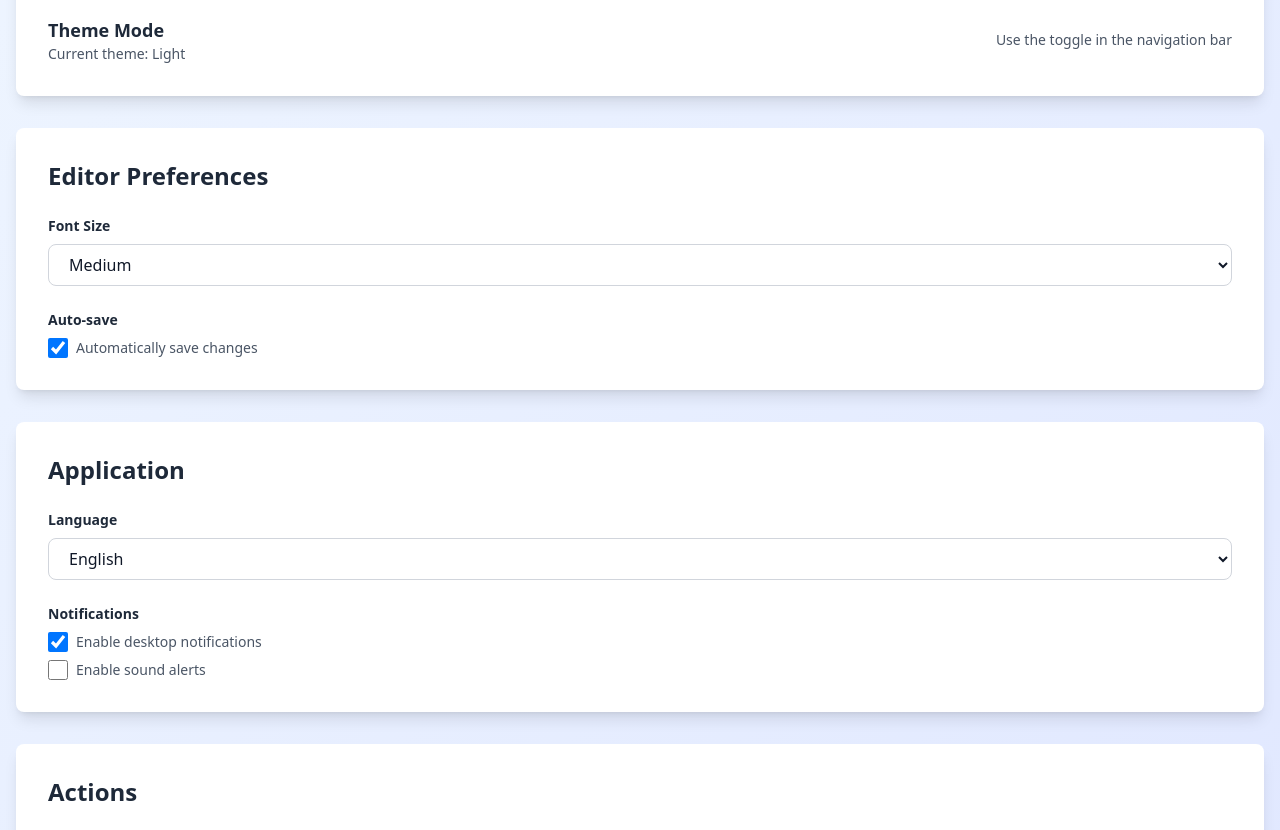
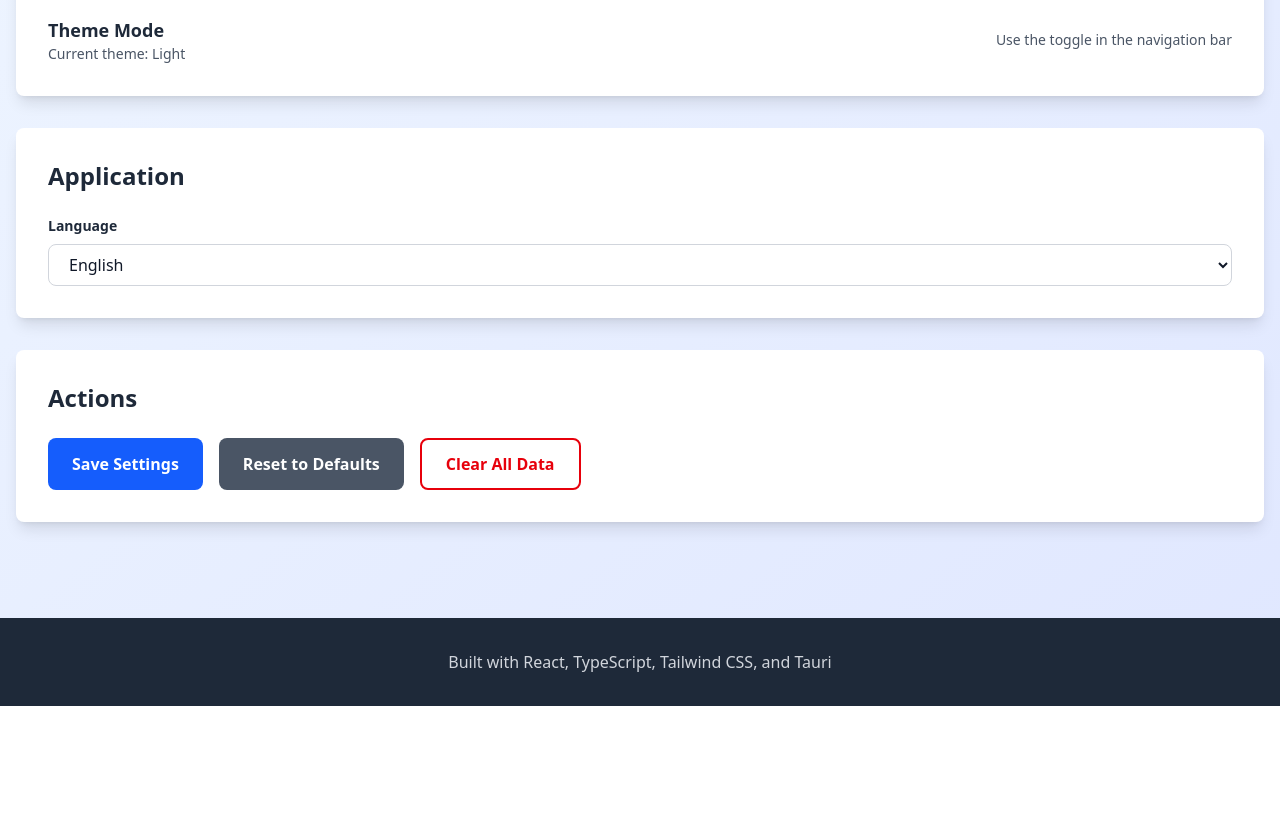
Before and after one commit to marouane-dev75/ai-writer, a React (Vite) app: page /settings in a window 1280 px wide. Shown: the part 340-1170 px from the top of the page. After the commit the page ends 1046 px from the top, so only its background shows below. Built offline with nearby package versions, Linux system fonts and the light colour scheme.

Commit message:
simplify css

```diff
--- a/src/pages/ComponentShowcasePage.tsx
+++ b/src/pages/ComponentShowcasePage.tsx
@@ -5,7 +5,7 @@ export const ComponentShowcasePage = () => {
       <div className="grid grid-cols-1 md:grid-cols-2 lg:grid-cols-3 gap-6 mb-12">
         {/* Card 1 */}
         <div className="bg-white dark:bg-gray-800 rounded-lg shadow-lg dark:ring-gray-700 p-6 hover:shadow-xl transition-shadow duration-300">
-          <div className="w-12 h-12 bg-primary rounded-full flex items-center justify-center mb-4">
+          <div className="w-12 h-12 bg-blue-500 rounded-full flex items-center justify-center mb-4">
             <span className="text-white text-xl font-bold">1</span>
           </div>
           <h2 className="text-xl font-semibold text-gray-800 dark:text-white mb-2">
@@ -31,7 +31,7 @@ export const ComponentShowcasePage = () => {
 
         {/* Card 3 */}
         <div className="bg-white dark:bg-gray-800 rounded-lg shadow-lg dark:ring-gray-700 p-6 hover:shadow-xl transition-shadow duration-300">
-          <div className="w-12 h-12 bg-info rounded-full flex items-center justify-center mb-4">
+          <div className="w-12 h-12 bg-cyan-500 rounded-full flex items-center justify-center mb-4">
             <span className="text-white text-xl font-bold">3</span>
           </div>
           <h2 className="text-xl font-semibold text-gray-800 dark:text-white mb-2">
@@ -100,22 +100,22 @@ export const ComponentShowcasePage = () => {
           Badges & Tags
         </h2>
         <div className="flex flex-wrap gap-3">
-          <span className="px-4 py-2 bg-primary-light text-primary-dark rounded-full text-sm font-semibold">
+          <span className="px-4 py-2 bg-blue-100 text-blue-800 rounded-full text-sm font-semibold">
             Primary Badge
           </span>
-          <span className="px-4 py-2 bg-success-light text-success-dark rounded-full text-sm font-semibold">
+          <span className="px-4 py-2 bg-green-100 text-green-800 rounded-full text-sm font-semibold">
             Success Badge
           </span>
-          <span className="px-4 py-2 bg-warning-light text-warning-dark rounded-full text-sm font-semibold">
+          <span className="px-4 py-2 bg-yellow-100 text-yellow-800 rounded-full text-sm font-semibold">
             Warning Badge
           </span>
-          <span className="px-4 py-2 bg-danger-light text-danger-dark rounded-full text-sm font-semibold">
+          <span className="px-4 py-2 bg-red-100 text-red-800 rounded-full text-sm font-semibold">
             Danger Badge
           </span>
-          <span className="px-4 py-2 bg-info-light text-info-dark rounded-full text-sm font-semibold">
+          <span className="px-4 py-2 bg-cyan-100 text-cyan-800 rounded-full text-sm font-semibold">
             Info Badge
           </span>
-          <span className="px-4 py-2 bg-secondary-light text-secondary-dark rounded-full text-sm font-semibold">
+          <span className="px-4 py-2 bg-gray-100 text-gray-800 rounded-full text-sm font-semibold">
             Secondary Badge
           </span>
         </div>
--- a/src/pages/SettingsPage.tsx
+++ b/src/pages/SettingsPage.tsx
@@ -38,40 +38,6 @@ export const SettingsPage = () => {
         </div>
       </div>
 
-      {/* Editor Settings */}
-      <div className="bg-white dark:bg-gray-800 rounded-lg shadow-lg dark:ring-gray-700 p-8 mb-8">
-        <h2 className="text-2xl font-bold text-gray-800 dark:text-white mb-6">
-          Editor Preferences
-        </h2>
-        <div className="space-y-6">
-          <div>
-            <label className="block text-sm font-semibold text-gray-800 dark:text-white mb-2">
-              Font Size
-            </label>
-            <select className="w-full px-4 py-2 bg-white dark:bg-gray-700 border border-gray-300 dark:border-gray-600 rounded-lg text-gray-900 dark:text-white focus:ring-2 focus:ring-blue-500">
-              <option>Small</option>
-              <option selected>Medium</option>
-              <option>Large</option>
-            </select>
-          </div>
-          <div>
-            <label className="block text-sm font-semibold text-gray-800 dark:text-white mb-2">
-              Auto-save
-            </label>
-            <div className="flex items-center gap-2">
-              <input
-                type="checkbox"
-                defaultChecked
-                className="w-5 h-5 text-blue-600 bg-white dark:bg-gray-700 border-gray-300 dark:border-gray-600 rounded focus:ring-blue-500"
-              />
-              <span className="text-sm text-gray-600 dark:text-gray-300">
-                Automatically save changes
-              </span>
-            </div>
-          </div>
-        </div>
-      </div>
-
       {/* Application Settings */}
       <div className="bg-white dark:bg-gray-800 rounded-lg shadow-lg dark:ring-gray-700 p-8 mb-8">
         <h2 className="text-2xl font-bold text-gray-800 dark:text-white mb-6">
@@ -88,32 +54,6 @@ export const SettingsPage = () => {
               <option>French</option>
               <option>German</option>
             </select>
-          </div>
-          <div>
-            <label className="block text-sm font-semibold text-gray-800 dark:text-white mb-2">
-              Notifications
-            </label>
-            <div className="space-y-2">
-              <div className="flex items-center gap-2">
-                <input
-                  type="checkbox"
-                  defaultChecked
-                  className="w-5 h-5 text-blue-600 bg-white dark:bg-gray-700 border-gray-300 dark:border-gray-600 rounded focus:ring-blue-500"
-                />
-                <span className="text-sm text-gray-600 dark:text-gray-300">
-                  Enable desktop notifications
-                </span>
-              </div>
-              <div className="flex items-center gap-2">
-                <input
-                  type="checkbox"
-                  className="w-5 h-5 text-blue-600 bg-white dark:bg-gray-700 border-gray-300 dark:border-gray-600 rounded focus:ring-blue-500"
-                />
-                <span className="text-sm text-gray-600 dark:text-gray-300">
-                  Enable sound alerts
-                </span>
-              </div>
-            </div>
           </div>
         </div>
       </div>
--- a/src/theme/theme.css
+++ b/src/theme/theme.css
@@ -1,198 +1,3 @@
 @import "tailwindcss";
 
 @custom-variant dark (&:where(.dark, .dark *));
-
-/* Custom Theme Variables */
-:root {
-  /* Primary Colors */
-  --color-primary-50: #eff6ff;
-  --color-primary-100: #dbeafe;
-  --color-primary-200: #bfdbfe;
-  --color-primary-300: #93c5fd;
-  --color-primary-400: #60a5fa;
-  --color-primary-500: #3b82f6;
-  --color-primary-600: #2563eb;
-  --color-primary-700: #1d4ed8;
-  --color-primary-800: #1e40af;
-  --color-primary-900: #1e3a8a;
-  --color-primary-950: #172554;
-
-  /* Secondary Colors */
-  --color-secondary-50: #f9fafb;
-  --color-secondary-100: #f3f4f6;
-  --color-secondary-200: #e5e7eb;
-  --color-secondary-300: #d1d5db;
-  --color-secondary-400: #9ca3af;
-  --color-secondary-500: #6b7280;
-  --color-secondary-600: #4b5563;
-  --color-secondary-700: #374151;
-  --color-secondary-800: #1f2937;
-  --color-secondary-900: #111827;
-  --color-secondary-950: #030712;
-
-  /* Success Colors */
-  --color-success-50: #f0fdf4;
-  --color-success-100: #dcfce7;
-  --color-success-200: #bbf7d0;
-  --color-success-300: #86efac;
-  --color-success-400: #4ade80;
-  --color-success-500: #22c55e;
-  --color-success-600: #16a34a;
-  --color-success-700: #15803d;
-  --color-success-800: #166534;
-  --color-success-900: #14532d;
-  --color-success-950: #052e16;
-
-  /* Danger Colors */
-  --color-danger-50: #fef2f2;
-  --color-danger-100: #fee2e2;
-  --color-danger-200: #fecaca;
-  --color-danger-300: #fca5a5;
-  --color-danger-400: #f87171;
-  --color-danger-500: #ef4444;
-  --color-danger-600: #dc2626;
-  --color-danger-700: #b91c1c;
-  --color-danger-800: #991b1b;
-  --color-danger-900: #7f1d1d;
-  --color-danger-950: #450a0a;
-
-  /* Warning Colors */
-  --color-warning-50: #fffbeb;
-  --color-warning-100: #fef3c7;
-  --color-warning-200: #fde68a;
-  --color-warning-300: #fcd34d;
-  --color-warning-400: #fbbf24;
-  --color-warning-500: #f59e0b;
-  --color-warning-600: #d97706;
-  --color-warning-700: #b45309;
-  --color-warning-800: #92400e;
-  --color-warning-900: #78350f;
-  --color-warning-950: #451a03;
-
-  /* Info Colors */
-  --color-info-50: #f0f9ff;
-  --color-info-100: #e0f2fe;
-  --color-info-200: #bae6fd;
-  --color-info-300: #7dd3fc;
-  --color-info-400: #38bdf8;
-  --color-info-500: #0ea5e9;
-  --color-info-600: #0284c7;
-  --color-info-700: #0369a1;
-  --color-info-800: #075985;
-  --color-info-900: #0c4a6e;
-  --color-info-950: #082f49;
-}
-
-/* Dark Mode Overrides */
-.dark {
-  /* Primary Colors - Dark Mode */
-  --color-primary-50: #172554;
-  --color-primary-100: #1e3a8a;
-  --color-primary-200: #1e40af;
-  --color-primary-300: #1d4ed8;
-  --color-primary-400: #2563eb;
-  --color-primary-500: #3b82f6;
-  --color-primary-600: #60a5fa;
-  --color-primary-700: #93c5fd;
-  --color-primary-800: #bfdbfe;
-  --color-primary-900: #dbeafe;
-  --color-primary-950: #eff6ff;
-
-  /* Secondary Colors - Dark Mode */
-  --color-secondary-50: #030712;
-  --color-secondary-100: #111827;
-  --color-secondary-200: #1f2937;
-  --color-secondary-300: #374151;
-  --color-secondary-400: #4b5563;
-  --color-secondary-500: #6b7280;
-  --color-secondary-600: #9ca3af;
-  --color-secondary-700: #d1d5db;
-  --color-secondary-800: #e5e7eb;
-  --color-secondary-900: #f3f4f6;
-  --color-secondary-950: #f9fafb;
-
-  /* Success Colors - Dark Mode */
-  --color-success-50: #052e16;
-  --color-success-100: #14532d;
-  --color-success-200: #166534;
-  --color-success-300: #15803d;
-  --color-success-400: #16a34a;
-  --color-success-500: #22c55e;
-  --color-success-600: #4ade80;
-  --color-success-700: #86efac;
-  --color-success-800: #bbf7d0;
-  --color-success-900: #dcfce7;
-  --color-success-950: #f0fdf4;
-
-  /* Danger Colors - Dark Mode */
-  --color-danger-50: #450a0a;
-  --color-danger-100: #7f1d1d;
-  --color-danger-200: #991b1b;
-  --color-danger-300: #b91c1c;
-  --color-danger-400: #dc2626;
-  --color-danger-500: #ef4444;
-  --color-danger-600: #f87171;
-  --color-danger-700: #fca5a5;
-  --color-danger-800: #fecaca;
-  --color-danger-900: #fee2e2;
-  --color-danger-950: #fef2f2;
-
-  /* Warning Colors - Dark Mode */
-  --color-warning-50: #451a03;
-  --color-warning-100: #78350f;
-  --color-warning-200: #92400e;
-  --color-warning-300: #b45309;
-  --color-warning-400: #d97706;
-  --color-warning-500: #f59e0b;
-  --color-warning-600: #fbbf24;
-  --color-warning-700: #fcd34d;
-  --color-warning-800: #fde68a;
-  --color-warning-900: #fef3c7;
-  --color-warning-950: #fffbeb;
-
-  /* Info Colors - Dark Mode */
-  --color-info-50: #082f49;
-  --color-info-100: #0c4a6e;
-  --color-info-200: #075985;
-  --color-info-300: #0369a1;
-  --color-info-400: #0284c7;
-  --color-info-500: #0ea5e9;
-  --color-info-600: #38bdf8;
-  --color-info-700: #7dd3fc;
-  --color-info-800: #bae6fd;
-  --color-info-900: #e0f2fe;
-  --color-info-950: #f0f9ff;
-}
-
-/* Custom Theme Classes */
-@theme {
-  --color-primary: var(--color-primary-500);
-  --color-primary-hover: var(--color-primary-600);
-  --color-primary-light: var(--color-primary-100);
-  --color-primary-dark: var(--color-primary-700);
-
-  --color-secondary: var(--color-secondary-500);
-  --color-secondary-hover: var(--color-secondary-600);
-  --color-secondary-light: var(--color-secondary-100);
-  --color-secondary-dark: var(--color-secondary-700);
-
-  --color-success: var(--color-success-500);
-  --color-success-hover: var(--color-success-600);
-  --color-success-light: var(--color-success-100);
-  --color-success-dark: var(--color-success-700);
-
-  --color-danger: var(--color-danger-500);
-  --color-danger-hover: var(--color-danger-600);
-  --color-danger-light: var(--color-danger-100);
-  --color-danger-dark: var(--color-danger-700);
-
-  --color-warning: var(--color-warning-500);
-  --color-warning-hover: var(--color-warning-600);
-  --color-warning-light: var(--color-warning-100);
-  --color-warning-dark: var(--color-warning-700);
-
-  --color-info: var(--color-info-500);
-  --color-info-hover: var(--color-info-600);
-  --color-info-light: var(--color-info-100);
-  --color-info-dark: var(--color-info-700);
-}
```
